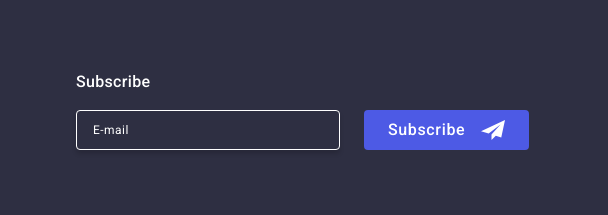
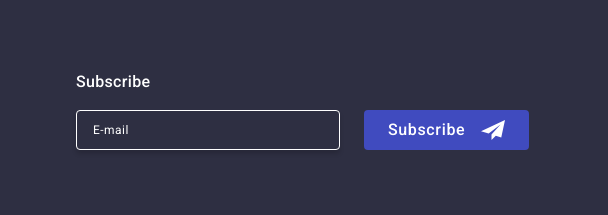
Before and after one commit to VasylPopaz/goit-markup-hw-05, a plain HTML site: page index.html in a window 1280 px wide. In both pictures the pointer is over the button "Subscribe". Shown: the part 2940-3155 px from the top of the page, 672-1280 px from the left. Drawn offline with nearby package versions, Linux system fonts and the light colour scheme.

Commit message:
upd styles.css

```diff
--- a/css/styles.css
+++ b/css/styles.css
@@ -604,6 +604,11 @@ input {
   letter-spacing: 0.04em;
 }
 
+.subscribe-btn:hover,
+.subscribe-btn:focus {
+  background-color: var(--accent-color);
+}
+
 .send-icon {
   margin-left: 16px;
   fill: var(--primary-white-color);
@@ -939,10 +944,6 @@ input {
   fill: #f4f4fd;
 }
 
-/* .input-check:checked + .label-check .check-icon {
-  fill: var(--cloud-color);
-} */
-
 .send-btn {
   display: block;
   margin: 0 auto;
```
